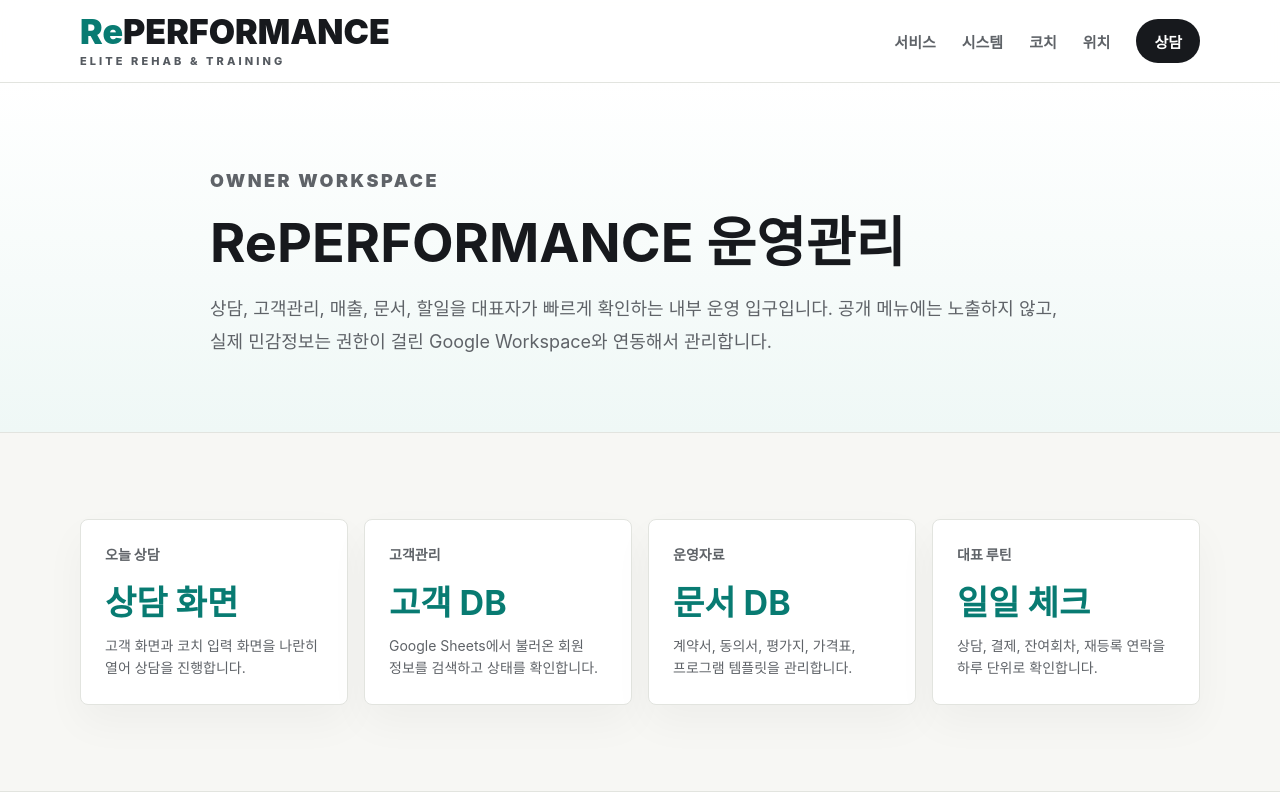
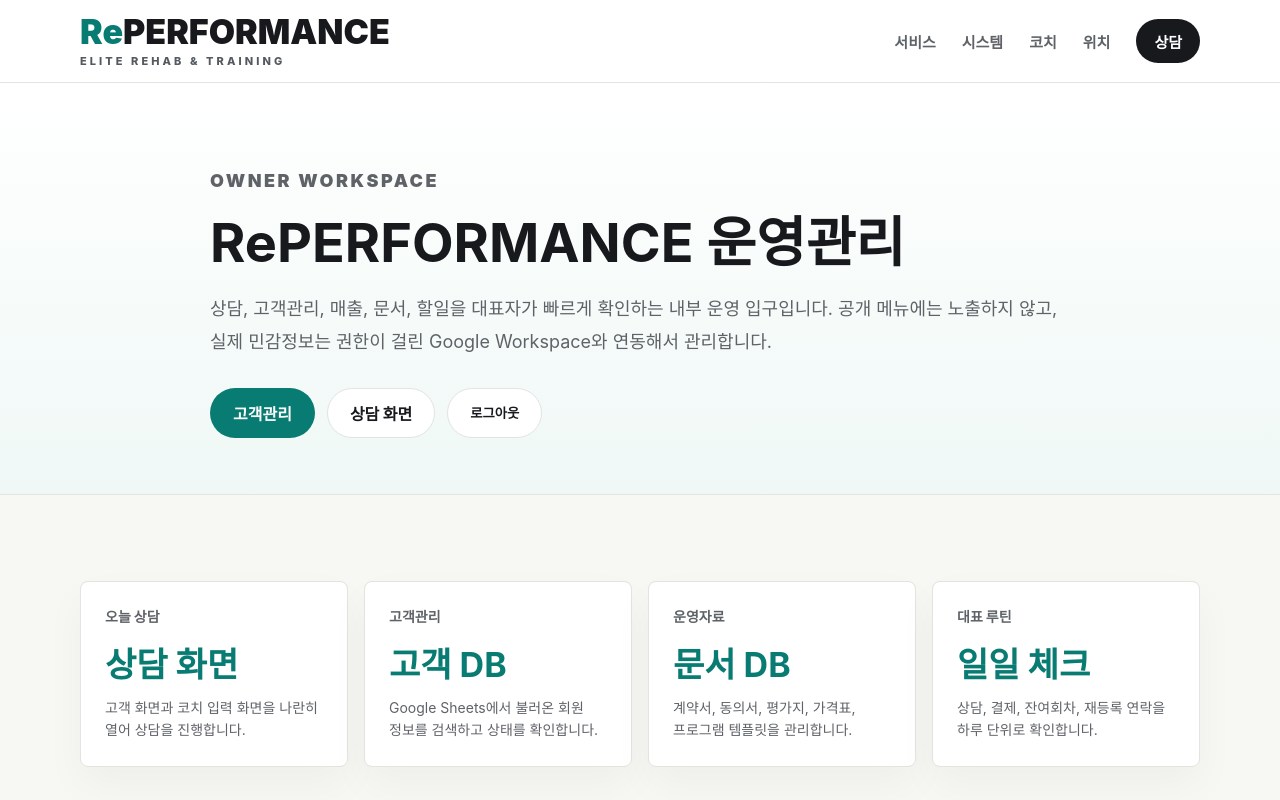
Before and after one commit to thehouserehab/reperformance-homepage, a Next.js app: page /admin in a window 1280 px wide. Shown: the top 800 px of the page. Built offline with nearby package versions, Linux system fonts and the light colour scheme.

Commit message:
Add admin session actions to workspace hub

```diff
--- a/app/admin/page.tsx
+++ b/app/admin/page.tsx
@@ -89,6 +89,13 @@
             상담, 고객관리, 매출, 문서, 할일을 대표자가 빠르게 확인하는 내부 운영 입구입니다. 공개 메뉴에는 노출하지 않고,
             실제 민감정보는 권한이 걸린 Google Workspace와 연동해서 관리합니다.
           </p>
+          <div className="button-row">
+            <a className="button primary" href="/admin/clients">고객관리</a>
+            <a className="button secondary" href="/admin/consultation">상담 화면</a>
+            <form action="/api/admin/logout" method="post">
+              <button className="button secondary" type="submit">로그아웃</button>
+            </form>
+          </div>
         </div>
       </section>
 
```
